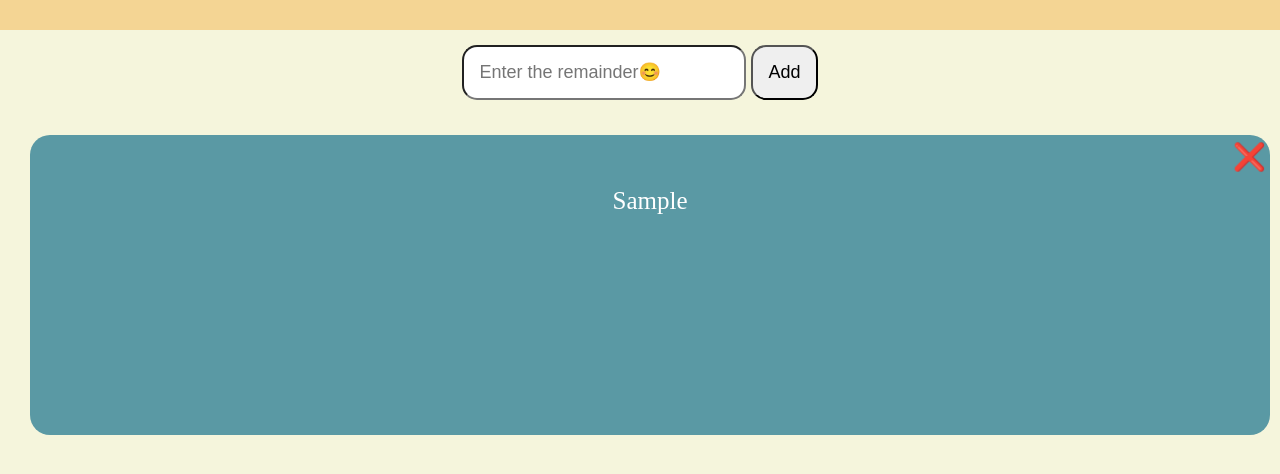
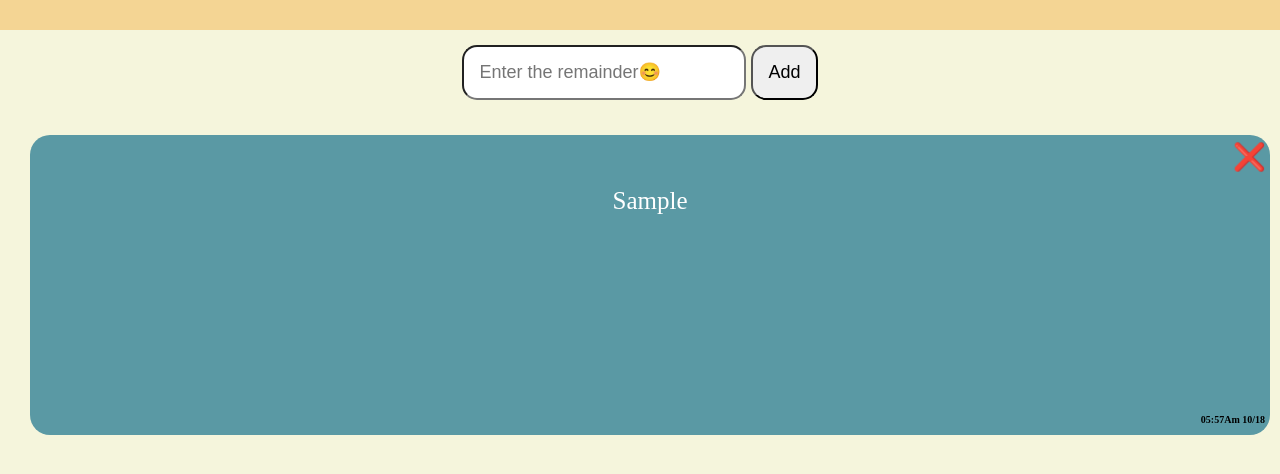
Before and after one commit to PARANJOTHI-R/Notes-App, a plain HTML site: page Home.html in a window 1280 px wide. Both pictures are taken after typing "Sample" into the empty fields and a click on the button "Add". Shown: the part 70-544 px from the top of the page. Drawn offline with Linux system fonts and the light colour scheme.

Commit message:
Added time feature

```diff
--- a/script.js
+++ b/script.js
@@ -33,23 +33,23 @@ function addition() {
 
 
     // will use later for time display
-    // const date=new Date();
-    // const time=date.getHours();
-    // const min=date.getMinutes();
-    // const ampm=time>=12?'Pm':'Am';
-    // const hour=time%12 || 12;
-    // const month=date.getMonth()+1;
-    // const year=date.getDate();
+    const date=new Date();
+    const time=date.getHours();
+    const min=date.getMinutes();
+    const ampm=time>=12?'Pm':'Am';
+    const hour=time%12 || 12;
+    const month=date.getMonth()+1;
+    const year=date.getDate();
 
-    // const pad=(n)=>n.toString().padStart(2,'0');
-    // const timeString=`${pad(hour)}:${pad(min)}${ampm} ${pad(month)}/${pad(year)}`;
+    const pad=(n)=>n.toString().padStart(2,'0');
+    const timeString=`${pad(hour)}:${pad(min)}${ampm} ${pad(month)}/${pad(year)}`;
 
-    // var t=document.createElement("div");
-    // t.classList.add("timeClass");
+    var t=document.createElement("div");
+    t.classList.add("timeClass");
 
-    // const p=document.createElement("p");
-    // p.textContent=timeString;
-    // t.appendChild(p);
+    const p=document.createElement("p");
+    p.textContent=timeString;
+    t.appendChild(p);
 
 
 
@@ -59,7 +59,7 @@ function addition() {
 
     noteDiv.appendChild(butdiv);
     noteDiv.appendChild(pardiv);
-    // noteDiv.appendChild(t);
+    noteDiv.appendChild(t);
     container.insertAdjacentElement("afterbegin", noteDiv);
 
     inputField.value = "";
--- a/style.css
+++ b/style.css
@@ -58,7 +58,6 @@ header h1 {
     flex-grow: 1;
     position: relative;
     text-align: center;
-    break-before: right;
     left: 10px;
     margin: 20px;
     width: 250px;
@@ -97,11 +96,29 @@ header h1 {
 .parClass {
     display: flex;
     width: 100%;
+    height: 230px;
     justify-content: center;
-    align-items: center;
+    align-items: flex-start;
     overflow: auto;
+    scrollbar-width: none;
 }
 
+
+.timeClass{
+    margin-top: 2px;
+    width: 100%;
+    height: auto;
+    text-align: end;
+}
+.timeClass p{
+    height: auto;
+    color: black;
+    font-weight: bolder;
+    padding: 5px;
+    text-align: right;
+    font-size: 10px;
+}
 .parClass p {
     padding: 10px;
+    vertical-align: center;
 }
```
